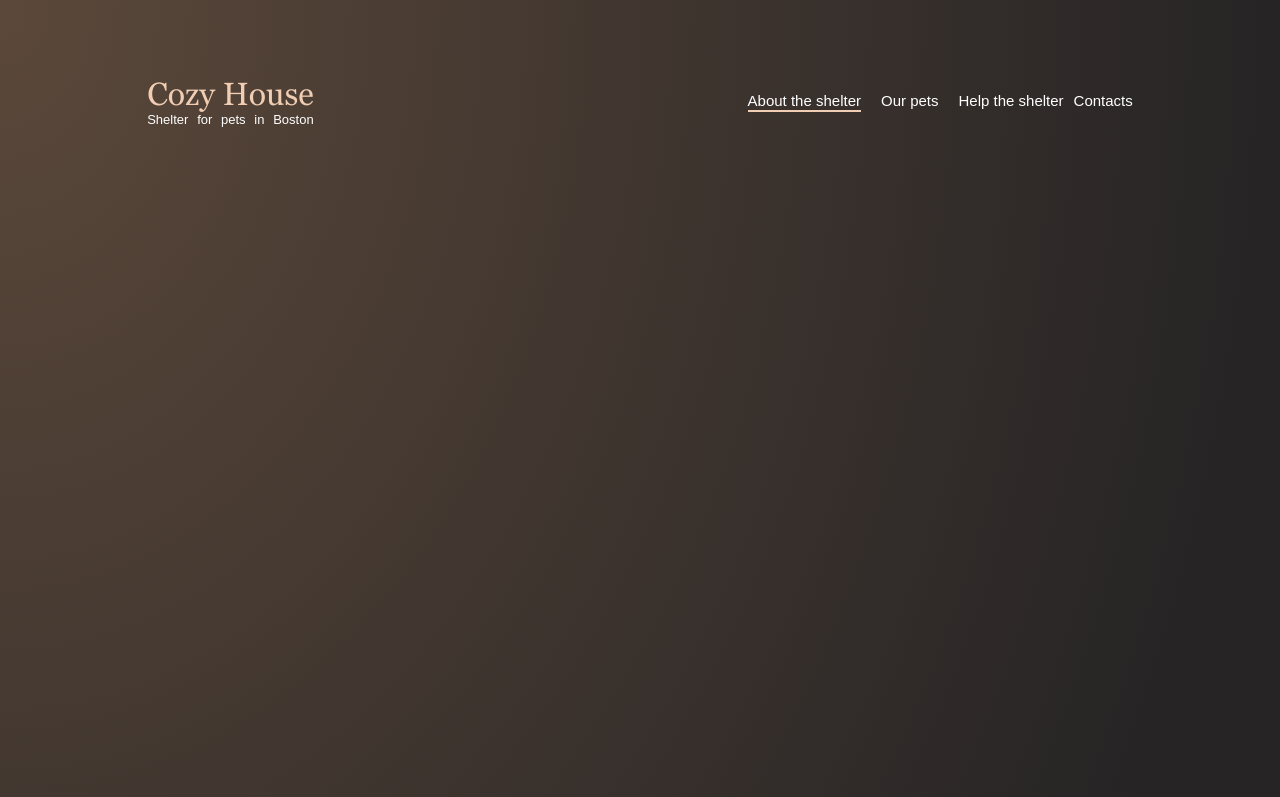
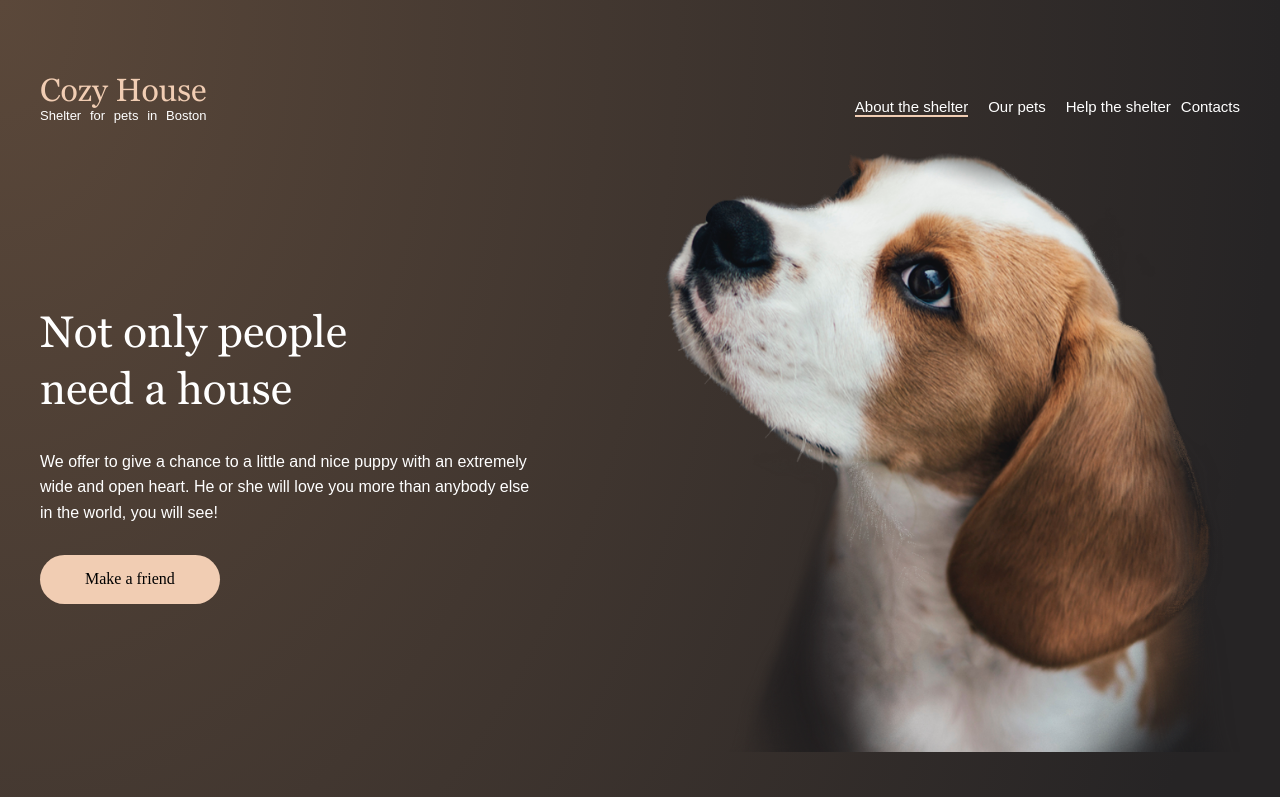
Before and after one commit to webjsworker/Shelter, a plain HTML site: page index.html in a window 1280 px wide. Shown: the top 797 px of the page. Drawn offline with Linux system fonts and the light colour scheme.

Commit message:
feat: add desktop start-screen

```diff
--- a/index.html
+++ b/index.html
@@ -16,11 +16,12 @@
             <div class="header__title">
                 <div class="header__logo">Cozy House</div>
                 <div class="header__logo-subtitle">
-                  <span>Shelter</span>
-                  <span>for</span>
-                  <span>pets</span>
-                  <span>in</span>
-                  <span>Boston</span>  <!-- Shelter for pets in Boston --></div>
+                    <span>Shelter</span>
+                    <span>for</span>
+                    <span>pets</span>
+                    <span>in</span>
+                    <span>Boston</span>
+                </div>
             </div>
             <nav class="header__nav">
                 <ul class="header__nav-list">
@@ -36,9 +37,22 @@
     <main>
         <section class="start-screen">
             <div class="start-screen__wrapper">
+                <div class="start-screen__content-wrapper">
+                <div class="start-screen__content">
+                    <div class="start-screen__title">Not only people need a house</div>
+                    <div class="start-screen__subtitle">We offer to give a chance to a little and nice puppy with an extremely wide and open heart. He or she will love you more than anybody else in the world, you will see!</div>
+                    <div class="start-screen__button">
+                        <button >Make a friend</button>
+                    </div>
+                </div>
+                <div class="start-screen__puppy">
+                    <img src="./assets/desktop/start-screen-puppy.png" alt="pupppy">
+                </div>
+
+                </div>
 
             </div>
-             </section>
+        </section>
         <section class="about">About</section>
         <section class="our-Friends">Our-Friend</section>
         <section class="help">Help</section>
--- a/style/desktop/header.css
+++ b/style/desktop/header.css
@@ -1,21 +1,33 @@
-.header {}
+.header {
+  /*   position: relative;
+width: 1280px;
+height: 0px;
+border: 5px solid forestgreen;
+margin: 0 auto; */
+}
 
 .header__wrapper {
     position: absolute;
-    width: 77%;
+    width: 1200px;
     height: 60px;
-    left: calc(50% - 77%/2);
+   /*  width: 77%;
+    height: 60px; */
+    left: calc(50% - 1200px/2);
     top: 9%;
     display: flex;
     flex-wrap: wrap;
     flex-direction: row;
     align-items: center;
+
+
+
     justify-content: space-between;
     color: white;
     /* width: 77%; */
     /* height: 30%; */
     /* margin: 0 auto; */
     /* background-color: antiquewhite; */
+    /* border: 5px solid darkred; */
 
 }
 
@@ -23,6 +35,7 @@
     display: flex;
     flex-wrap: wrap;
     flex-direction: column;
+    margin-bottom: 20px;
 }
 .header__logo{
    font-family: "Georgia", sans-serif;
--- a/style/desktop/start-screen.css
+++ b/style/desktop/start-screen.css
@@ -1,9 +1,82 @@
-.start-screen{
+.start-screen {
+    width: 1280px;
+    height: auto;
+    /* border: 5px solid forestgreen; */
+    margin: 0 auto;
+}
+
+.start-screen__wrapper {
+    background: radial-gradient(100% 215.42% at 0% 0%, #5B483A 0%, #262425 100%)
+        /* warning: gradient uses a rotation that is not supported by CSS and may not behave as expected */
+        , #211F20;
+    width: 100%;
 
 }
-.start-screen__wrapper{
+
+.start-screen__content-wrapper {
+    display: flex;
+    justify-content: space-between;
+    align-items: center;
+    /* position: absolute; */
+    width: 1200px;
+    height: 908px;
+    margin: 0 auto;
+    /* width: 85%;
+    height: 90vh; */
+    /* left: 40px;
+    top: 180px; */
+    /* border: 5px solid rgb(37, 188, 72); */
+}
+
+.start-screen__content {
+    width: 42%;
+    height: auto;
+    /*  border: 5px solid rgb(212, 226, 19); */
+}
+
+.start-screen__puppy {
+    width: 48%;
+    height: auto;
+    /* border: 3px solid rgb(65, 95, 170); */
+}
+
+.start-screen__puppy img {
     width: 100%;
-    height: 100vh;
-   /*  background-color: rgb(50, 38, 21); */
-    background:  radial-gradient(100% 215.42% at 0% 0%, #5B483A 0%, #262425 100%) /* warning: gradient uses a rotation that is not supported by CSS and may not behave as expected */, #211F20;
+    height: 100%;
+    /* border: 3px solid red; */
 }
+
+.start-screen__title {
+    width: 80%;
+    height: auto;
+    font-family: "Georgia", sans-serif;
+    font-weight: 400;
+    font-size: 44px;
+    line-height: 130%;
+    color: white;
+    margin-bottom: 30px;
+}
+
+.start-screen__subtitle {
+    width: 99%;
+    height: auto;
+    font-family: Arial, Helvetica, sans-serif;
+    font-weight: 400;
+    line-height: 160%;
+    font-size: 16px;
+    color: white;
+    margin-bottom: 30px;
+}
+
+.start-screen__button button {
+    display: flex;
+    flex-direction: column;
+    align-items: center;
+    padding: 15px 45px;
+    gap: 10px;
+
+
+    background: #F1CDB3;
+    border: none;
+    border-radius: 100px;
+}
```
Also changed, not shown: assets/desktop/start-screen-puppy.jpg (added), assets/desktop/start-screen-puppy.png (added).
